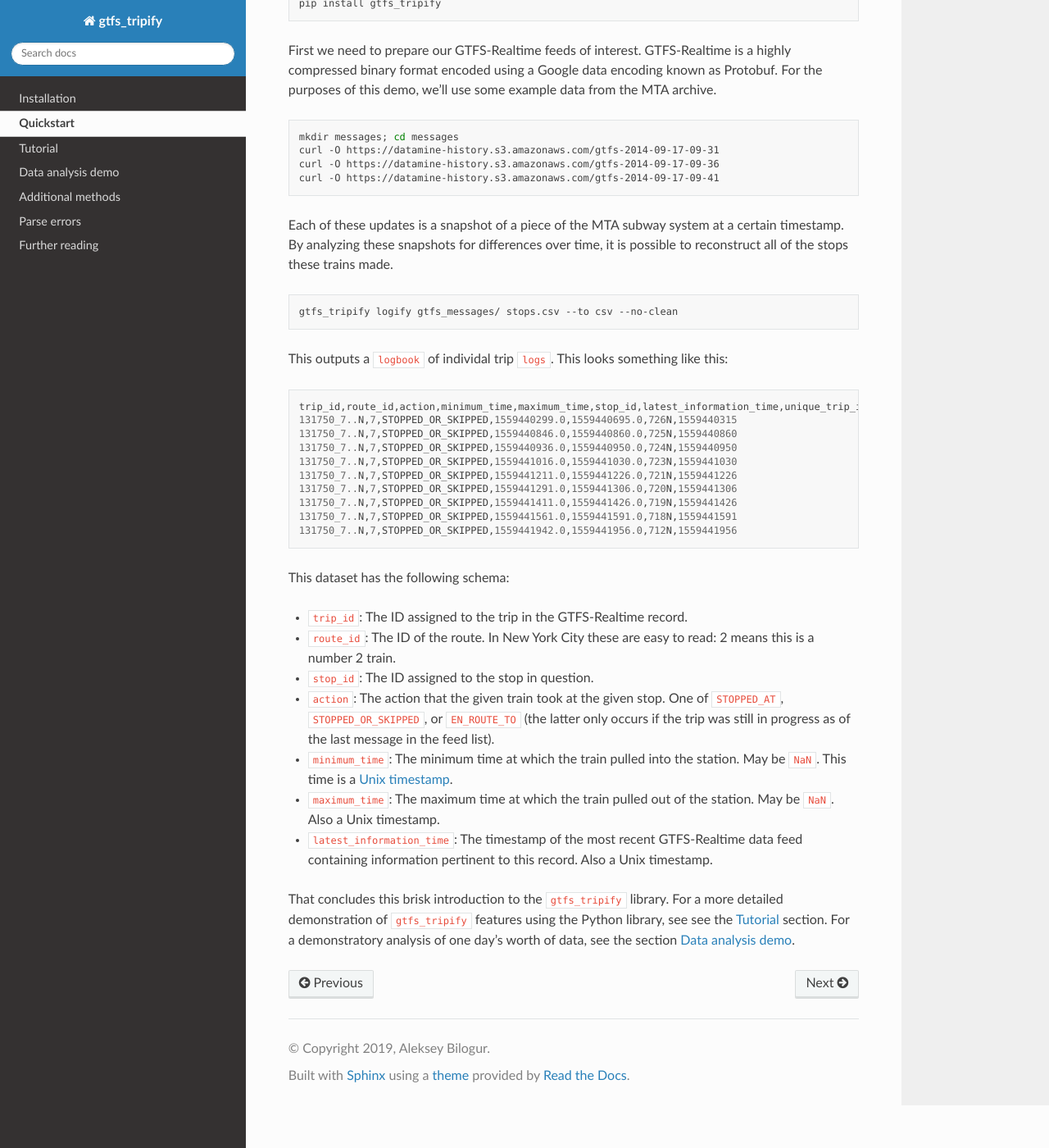
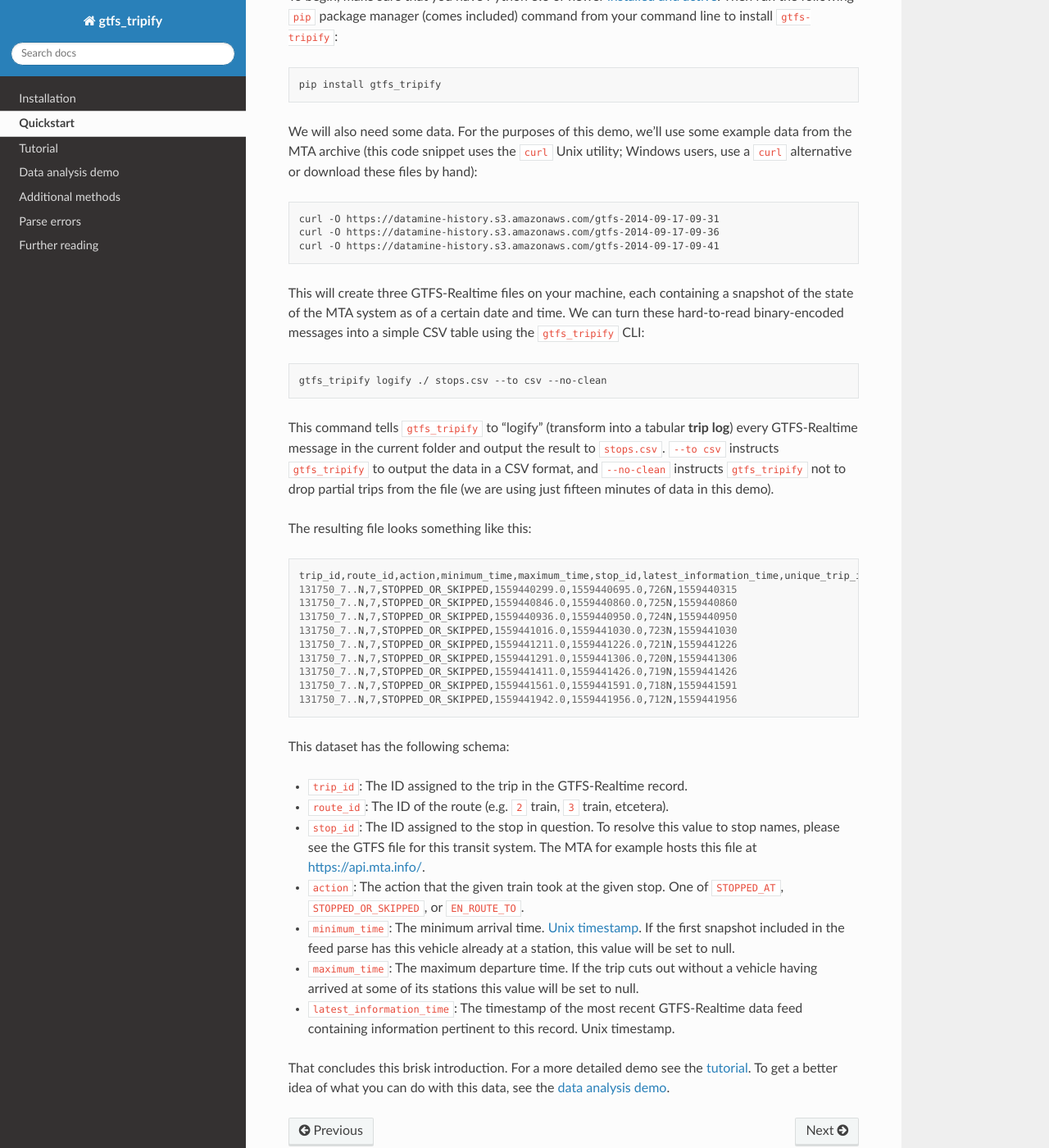
Before and after one commit to ResidentMario/gtfs-tripify, a Sphinx documentation site: the page built from docs/quickstart.rst, in a window 1280 px wide and 1400 px high, scrolled down 298 px. Shown: the whole window at 82% size. Built offline with Sphinx 7.4.7 and the Read the Docs theme 2.0.0, drawn with Linux system fonts in a browser that asks for light colours; some of the changed text lies outside the part shown.

Commit message:
Update docs.

```diff
--- a/docs/quickstart.rst
+++ b/docs/quickstart.rst
@@ -1,38 +1,46 @@
 Quickstart
 ==========
 
-In this section we'll build a small sample train arrivals dataset using
-the ``gtfs_tripify`` command-line tool.
+``gtfs-tripify`` is a CLI and Python library for transforming archival GTFS-Realtime messages into
+a tabular dataset of historical vehicle arrival and departure times. In this section of the
+documentation, I will build a quick demonstration dataset using the ``gtfs-tripify`` command-line
+interface.
 
-Begin by running the following to install this package on your local
-machine:
+To begin, make sure that you have Python 3.6 or newer `installed and active`_. Then run the
+following ``pip`` package manager (comes included) command from your command line to install
+``gtfs-tripify``:
 
-.. code:: sh
+.. _installed and active: https://realpython.com/installing-python/
+
+.. code:: bash
 
    pip install gtfs_tripify
 
-First we need to prepare our GTFS-Realtime feeds of interest.
-GTFS-Realtime is a highly compressed binary format encoded using a
-Google data encoding known as Protobuf. For the purposes of this demo,
-we'll use some example data from the MTA archive.
+We will also need some data. For the purposes of this demo, we'll use some example data from the
+MTA archive (this code snippet uses the ``curl`` Unix utility; Windows users, use a ``curl``
+alternative or download these files by hand):
 
 .. code:: bash
 
-    mkdir messages; cd messages
     curl -O https://datamine-history.s3.amazonaws.com/gtfs-2014-09-17-09-31
     curl -O https://datamine-history.s3.amazonaws.com/gtfs-2014-09-17-09-36
     curl -O https://datamine-history.s3.amazonaws.com/gtfs-2014-09-17-09-41
 
-Each of these updates is a snapshot of a piece of the MTA subway system at
-a certain timestamp. By analyzing these snapshots for differences over time,
-it is possible to reconstruct all of the stops these trains made.
+This will create three GTFS-Realtime files on your machine, each containing a snapshot of the
+state of the MTA system as of a certain date and time. We can turn these hard-to-read
+binary-encoded messages into a simple CSV table using the ``gtfs_tripify`` CLI:
 
 .. code:: bash
 
-    gtfs_tripify logify gtfs_messages/ stops.csv --to csv --no-clean
+    gtfs_tripify logify ./ stops.csv --to csv --no-clean
 
-This outputs a ``logbook`` of individal trip ``logs``. This looks something
-like this:
+This command tells ``gtfs_tripify`` to "logify" (transform into a tabular **trip log**) every
+GTFS-Realtime message in the current folder and output the result to ``stops.csv``. ``--to csv``
+instructs ``gtfs_tripify`` to output the data in a CSV format, and ``--no-clean`` instructs
+``gtfs_tripify`` not to drop partial trips from the file (we are using just fifteen minutes of
+data in this demo).
+
+The resulting file looks something like this:
 
 .. code:: python
 
@@ -50,19 +58,23 @@
 This dataset has the following schema:
 
 -  ``trip_id``: The ID assigned to the trip in the GTFS-Realtime record.
--  ``route_id``: The ID of the route. In New York City these are easy to read: 2 means this is a number 2 train.
--  ``stop_id``: The ID assigned to the stop in question.
--  ``action``: The action that the given train took at the given stop. One of ``STOPPED_AT``, ``STOPPED_OR_SKIPPED``, or ``EN_ROUTE_TO`` (the latter only occurs if the trip was still in progress as of the last message in the feed list).
--  ``minimum_time``: The minimum time at which the train pulled into the station. May be ``NaN``. This time is a `Unix timestamp`_.
--  ``maximum_time``: The maximum time at which the train pulled out of the station. May be ``NaN``. Also a Unix timestamp.
--  ``latest_information_time``: The timestamp of the most recent GTFS-Realtime data feed containing information pertinent to this record. Also a Unix timestamp.
+-  ``route_id``: The ID of the route (e.g. ``2`` train, ``3`` train, etcetera).
+-  ``stop_id``: The ID assigned to the stop in question. To resolve this value to stop names,
+   please see the GTFS file for this transit system. The MTA for example hosts this file at
+   https://api.mta.info/.
+-  ``action``: The action that the given train took at the given stop. One of ``STOPPED_AT``,
+   ``STOPPED_OR_SKIPPED``, or ``EN_ROUTE_TO``.
+-  ``minimum_time``: The minimum arrival time. `Unix timestamp`_. If the first snapshot included
+   in the feed parse has this vehicle already at a station, this value will be set to null.
+-  ``maximum_time``: The maximum departure time. If the trip cuts out without a vehicle having
+   arrived at some of its stations this value will be set to null.
+-  ``latest_information_time``: The timestamp of the most recent GTFS-Realtime data feed
+   containing information pertinent to this record. Unix timestamp.
 
 .. _Unix timestamp: https://en.wikipedia.org/wiki/Unix_time
 
-That concludes this brisk introduction to the ``gtfs_tripify`` library. For a more detailed
-demonstration of ``gtfs_tripify`` features using the Python library, see see the `Tutorial`_
-section. For a demonstratory analysis of one day's worth of data, see the section
-`Data analysis demo`_.
+That concludes this brisk introduction. For a more detailed demo see the `tutorial`_. To
+get a better idea of what you can do with this data, see the `data analysis demo`_.
 
-.. _Tutorial: https://residentmario.github.io/gtfs-tripify/tutorial.html
-.. _Data analysis demo: https://residentmario.github.io/gtfs-tripify/data_analysis_demo.html
+.. _tutorial: https://residentmario.github.io/gtfs-tripify/tutorial.html
+.. _data analysis demo: https://residentmario.github.io/gtfs-tripify/data_analysis_demo.html
```
Also changed, not shown: docs/additional_methods.rst (+13 -11 lines), docs/tutorial.rst (+30 -27 lines).
